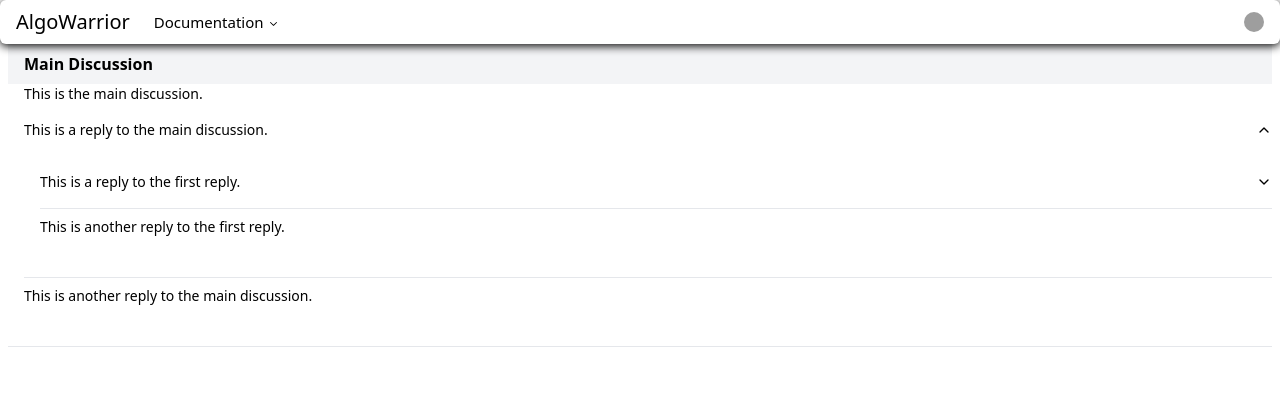
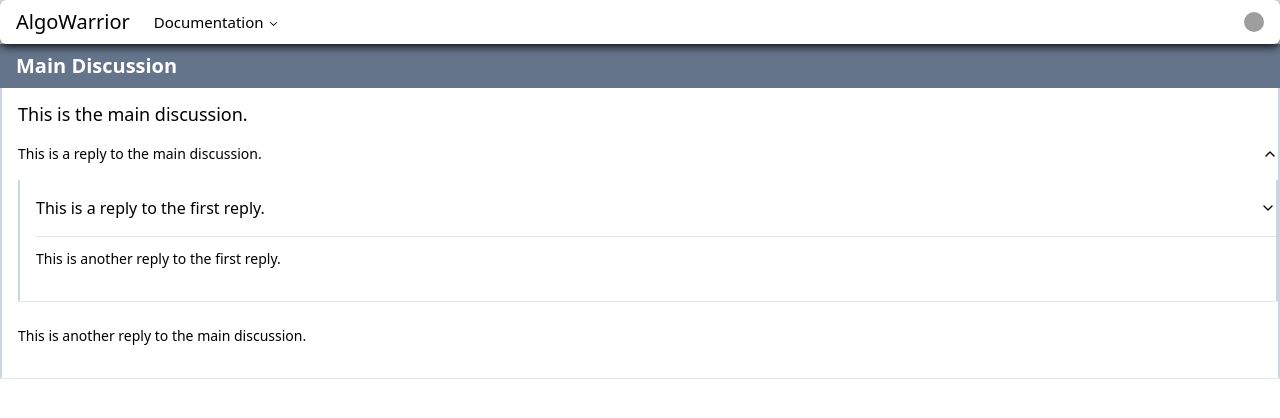
Before and after one commit to hagi0929/algo-warriors-client, a React (Vite) app: page /discussion/1 in a window 1280 px wide. Both pictures are taken after a click on the button "This is a reply to the main discussion.". Shown: the top 418 px of the page. Built offline with nearby package versions, Linux system fonts and the light colour scheme; grey boxes are pictures that could not be loaded.

Commit message:
tiny update

```diff
--- a/src/components/DiscussionThread.tsx
+++ b/src/components/DiscussionThread.tsx
@@ -1,5 +1,8 @@
 import React from 'react';
 import { Accordion, AccordionItem, AccordionTrigger, AccordionContent } from './ui/accordion';
+import {
+  ReplyIcon
+} from "lucide-react";
 
 interface Discussion {
   id: number;
@@ -29,14 +32,14 @@ const DiscussionItem: React.FC<{ discussion: Discussion; discussions: Discussion
                     <Accordion type="multiple">
                       <AccordionItem value={String(reply.id)}>
                         <AccordionTrigger>{reply.content}</AccordionTrigger>
-                        <AccordionContent>
+                        <AccordionContent className="border-x-2 border-slate-300 text-base">
                           <DiscussionItem discussion={reply} discussions={discussions} />
                         </AccordionContent>
                       </AccordionItem>
                     </Accordion>
                   ) : (
-                    <AccordionContent>
-                        <div className="pl-0 py-2">{reply.content}</div>
+                    <AccordionContent >
+                        <div className="pl-0 pt-3">{reply.content}</div>
                     </AccordionContent>
                   )}
                 </div>
@@ -55,13 +58,17 @@ const DiscussionThread: React.FC<DiscussionProps> = ({ discussions }) => {
   const replies = getReplies(discussions, mainDiscussion.id);
 
   return (
-    <Accordion type="single" defaultValue={String(mainDiscussion.id)} collapsible={false} className="w-full px-2">
+    <div className="">
+    <Accordion type="single" defaultValue={String(mainDiscussion.id)} collapsible={false} className="w-full">
       <AccordionItem value={String(mainDiscussion.id)} className="border-b border-gray-200">
-        <div className="w-full text-left px-4 py-2 bg-gray-100 font-bold">
+        <div className="w-full text-left px-4 py-2 bg-slate-500 font-bold text-xl text-white">
           {mainDiscussion.title}
         </div>
-        <AccordionContent className="pl-4 w-full">
+        <AccordionContent className="pl-4 w-full border-x-2 border-slate-300 ">
+          <div className="pt-3 text-lg">
             {mainDiscussion.content}
+          </div>
+          <div >
             {replies.length > 0 && (
               <div>
                 {replies.map(reply => (
@@ -70,23 +77,25 @@ const DiscussionThread: React.FC<DiscussionProps> = ({ discussions }) => {
                       <Accordion type="multiple">
                         <AccordionItem value={String(reply.id)}>
                           <AccordionTrigger>{reply.content}</AccordionTrigger>
-                        <AccordionContent>
+                          <AccordionContent className="border-x-2 border-slate-300 text-base">
                             <DiscussionItem discussion={reply} discussions={discussions} />
                           </AccordionContent>
                         </AccordionItem>
                       </Accordion>
                     ) : (
                       <AccordionContent>
-                        <div className="pl-0 py-2">{reply.content}</div>
+                          <div className="pl-0 pt-6">{reply.content}</div>
                       </AccordionContent>
                     )}
                   </div>
                 ))}
               </div>
             )}
+          </div>
         </AccordionContent>
       </AccordionItem>
     </Accordion>
+    </div>
   );
 };
 
```
Lines whose indentation alone changed are shown as unchanged.
